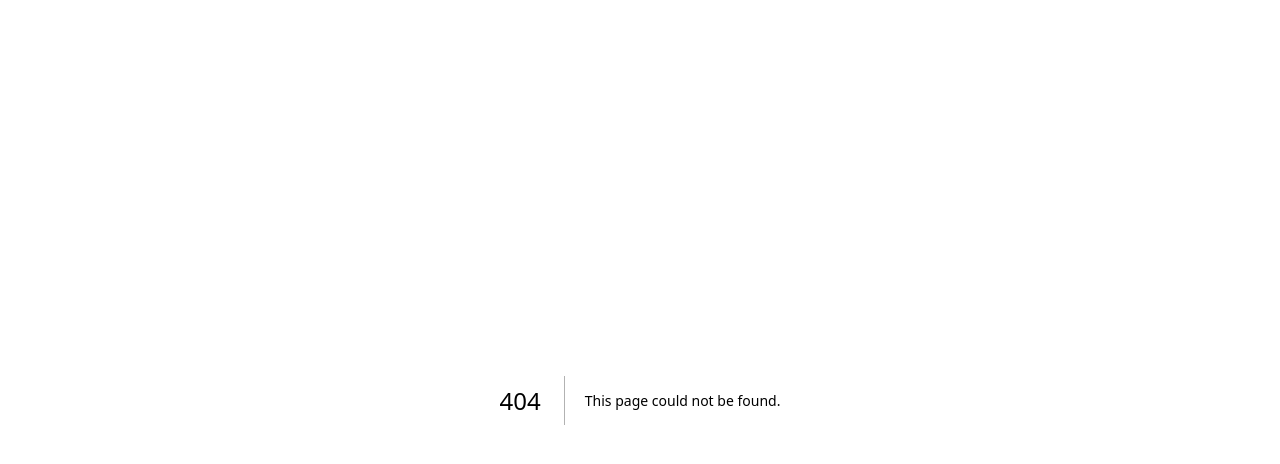
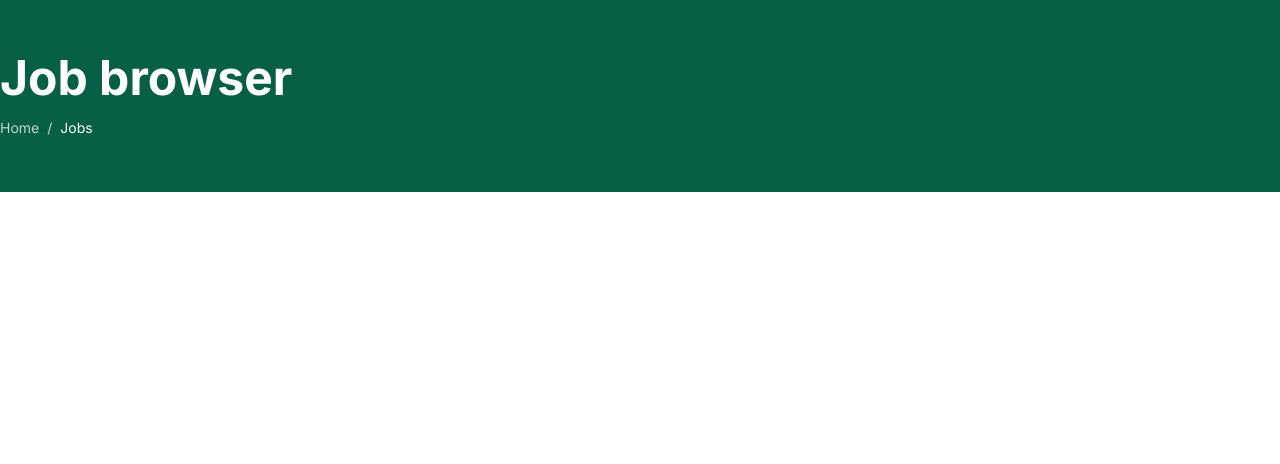
Before and after one commit to romariosc15/enjoyb, a Next.js app: page /jobs in a window 1280 px wide. Before the commit this address had no page. Shown: the top 464 px of the page. Built offline with nearby package versions, Linux system fonts and the light colour scheme.

Commit message:
Improve current structure

```diff
--- /dev/null
+++ b/src/app/(routes)/jobs/page.jsx
@@ -0,0 +1,19 @@
+import { ScreenLoader } from '@/app/_components/screen-loader'
+import Breadcrumb from '@/app/_components/breadcrumb'
+
+export default function JobSearch() {
+  const breadcrumbPath = [
+    {name: 'Home', path: '/'},
+    {name: 'Jobs', path: '/jobs'}
+  ]
+  return (
+    <main className="">
+      <ScreenLoader />
+      <div className='bg-emerald-800'>
+        <div className='container mx-auto'>
+          <Breadcrumb path={breadcrumbPath} />
+        </div>
+      </div>
+    </main>
+  )
+}
--- /dev/null
+++ b/src/app/(routes)/jobs/search/page.jsx
@@ -0,0 +1,12 @@
+import { ScreenLoader } from '@/app/_components/screen-loader'
+
+export default function JobSearch() {
+  return (
+    <main className="">
+      <ScreenLoader />
+      <div className=''>
+        Search
+      </div>
+    </main>
+  )
+}
--- /dev/null
+++ b/src/app/_components/breadcrumb.jsx
@@ -0,0 +1,24 @@
+import { Fragment } from "react"
+import Link from 'next/link'
+import { isLastArrayValue } from "@/app/_utils/array"
+
+export default function Breadcrumb(props) {
+    const pathArray = props.path
+    return (
+    <div className='h-48 flex flex-col'>
+        <h1 className='text-white text-5xl font-bold mt-auto mb-4'>Job browser</h1>
+        <div className='text-white mb-auto text-sm space-x-2'>
+            {
+                pathArray.map((value, index) => (
+                    <Fragment>
+                        <Link href={ value.path } className={ isLastArrayValue(index, pathArray) ? 'opacity-75' : ''}>
+                            { value.name }
+                        </Link>
+                        { isLastArrayValue(index, pathArray) ? <span className='opacity-75'>/</span> : undefined }
+                    </Fragment>
+                ))
+            }
+        </div>
+    </div>
+    )
+}
--- /dev/null
+++ b/src/app/_components/navbar.jsx
@@ -0,0 +1,11 @@
+import { Fragment } from "react"
+import Link from 'next/link'
+
+export default function Breadcrumb(props) {
+    const currentPath = props.currentPath
+    return (
+    <div className=''>
+        aaa
+    </div>
+    )
+}
--- /dev/null
+++ b/src/app/_components/screen-loader.jsx
@@ -0,0 +1,20 @@
+"use client"
+
+import { useEffect, useState } from "react";
+export function ScreenLoader() {
+  let [loading, setLoading] = useState(true)
+  useEffect(() => {
+    setTimeout(() => {
+      setLoading(false)
+    }, 750)
+  }, []);
+
+  if (loading) {
+    return (
+      <div className="h-screen flex items-center justify-center">
+        <span className="w-6 h-6 animate-ping absolute inline-flex rounded-full bg-emerald-400 opacity-75"></span>
+      </div>
+    )
+  }
+  return undefined;
+}
--- /dev/null
+++ b/src/app/_utils/array.js
@@ -0,0 +1 @@
+export const isLastArrayValue = (currentIndex, myArray) => currentIndex < myArray.length - 1
--- a/src/app/job-search/page.jsx
+++ /dev/null
@@ -1,9 +0,0 @@
-export default function JobSearch() {
-    return (
-      <main className="">
-        <div className="">
-          JOB SEARCH
-        </div>
-      </main>
-    )
-  }
--- a/src/app/page.jsx
+++ b/src/app/page.jsx
@@ -1,8 +1,12 @@
+import Link from 'next/link'
+
 export default function Home() {
   return (
     <main className="">
-      <div className="">
-        INICIO
+      <div className="h-screen flex items-center justify-center">
+        <Link href={`/jobs`}>
+          Job search
+        </Link>
       </div>
     </main>
   )
```
